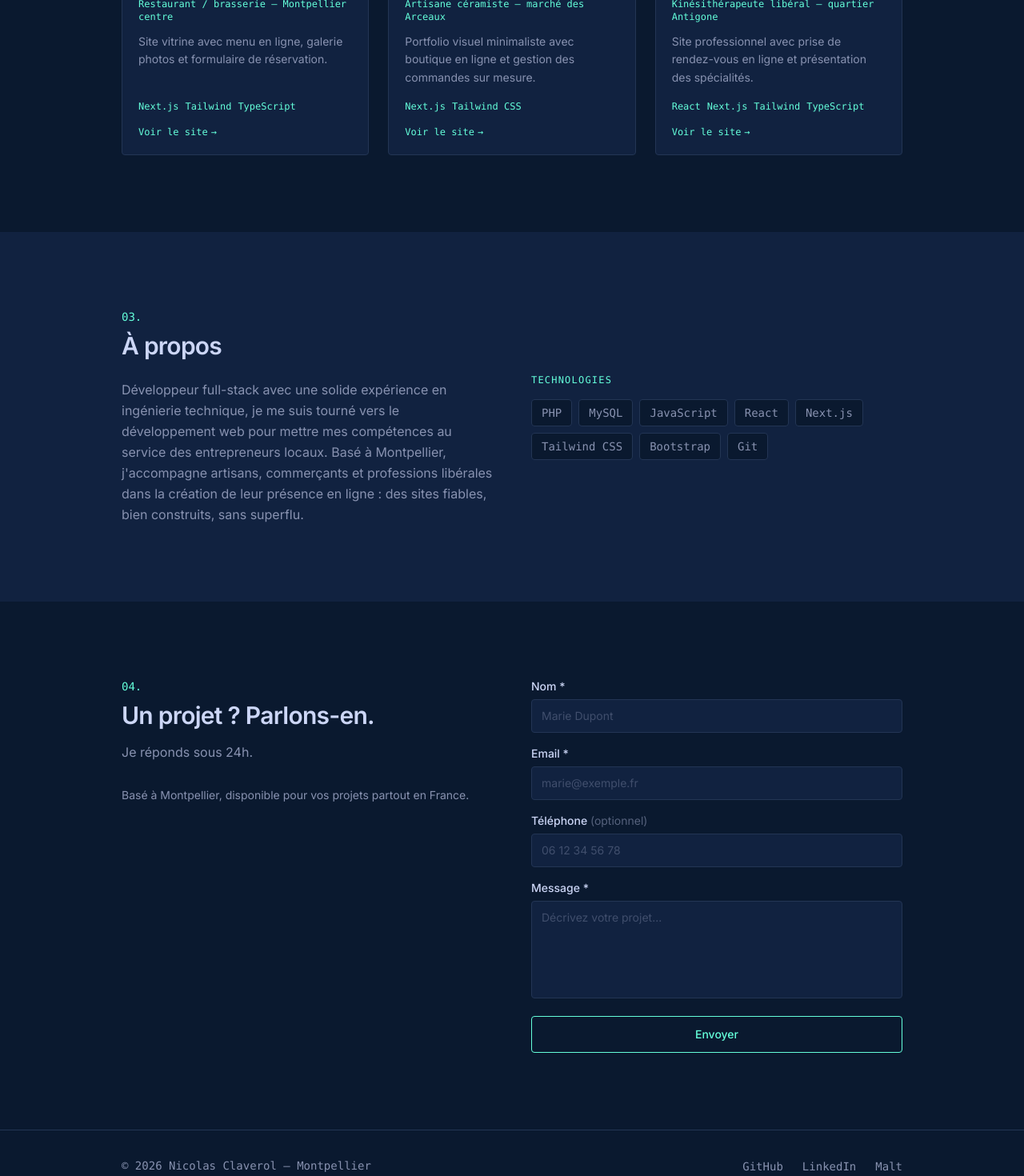
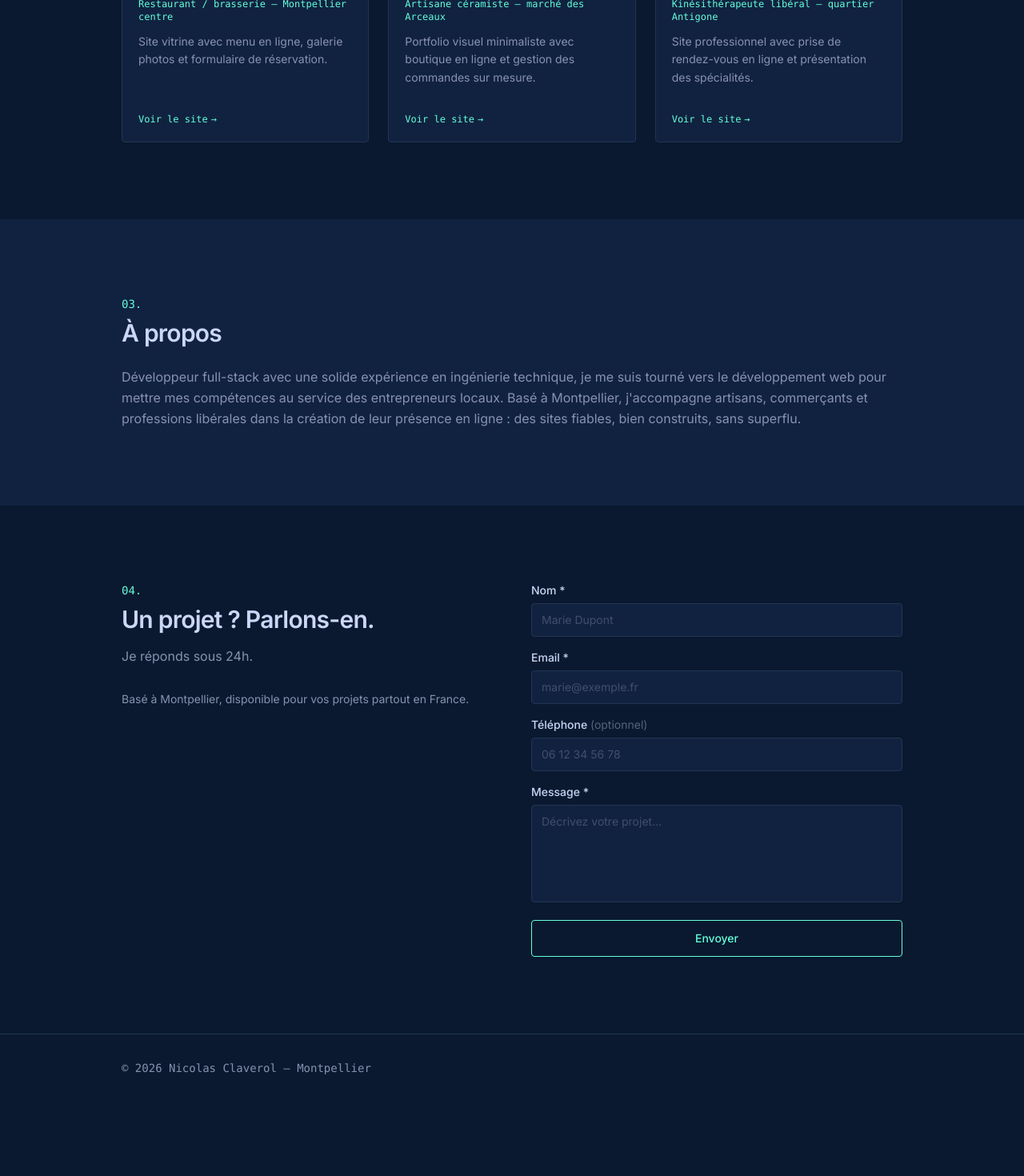
Before and after one commit to NicolasClaverol/portfolio-vitrine, a Next.js app: page / in a window 1280 px wide. Shown: the part 1820-3290 px from the top of the page at 80% size. After the commit the page ends 3197 px from the top, so only its background shows below. Built offline with nearby package versions, Linux system fonts and the light colour scheme.

Commit message:
suppression badges tech portfolio et liens footer

```diff
--- a/src/app/layout.tsx
+++ b/src/app/layout.tsx
@@ -12,10 +12,6 @@ export const metadata: Metadata = {
   title: "Nicolas Claverol — Développeur web freelance Montpellier",
   description:
     "Création de sites web sur mesure à Montpellier pour artisans, commerces et professions libérales.",
-  icons: {
-    icon: "/favicon.svg",
-    shortcut: "/favicon.svg",
-  },
   openGraph: {
     title: "Nicolas Claverol — Développeur web freelance Montpellier",
     description:
--- a/src/components/About.tsx
+++ b/src/components/About.tsx
@@ -1,22 +1,9 @@
 import Reveal from './Reveal'
-
-const techs = [
-  'PHP',
-  'MySQL',
-  'JavaScript',
-  'React',
-  'Next.js',
-  'Tailwind CSS',
-  'Bootstrap',
-  'Git',
-]
 
 export default function About() {
   return (
     <section id="about" className="bg-[#112240] py-24">
       <div className="mx-auto max-w-5xl px-6">
-        <div className="grid gap-12 md:grid-cols-2 md:items-center">
-
         <Reveal>
           <p className="mb-2 font-mono text-sm text-[#64FFDA]">03.</p>
           <h2 className="mb-6 text-3xl font-semibold tracking-tight text-[#CCD6F6]">
@@ -30,24 +17,6 @@ export default function About() {
             fiables, bien construits, sans superflu.
           </p>
         </Reveal>
-
-          <Reveal delay={150}>
-            <p className="mb-4 font-mono text-xs uppercase tracking-widest text-[#64FFDA]">
-              Technologies
-            </p>
-            <div className="flex flex-wrap gap-2">
-              {techs.map((tech) => (
-                <span
-                  key={tech}
-                  className="rounded border border-[#233554] bg-[#0A192F] px-3 py-1.5 font-mono text-sm text-[#8892B0] transition-colors hover:border-[#64FFDA]/40 hover:text-[#64FFDA]"
-                >
-                  {tech}
-                </span>
-              ))}
-            </div>
-          </Reveal>
-
-        </div>
       </div>
     </section>
   )
--- a/src/components/Footer.tsx
+++ b/src/components/Footer.tsx
@@ -1,9 +1,3 @@
-const socials = [
-  { label: 'GitHub', href: '#' },
-  { label: 'LinkedIn', href: '#' },
-  { label: 'Malt', href: '#' },
-]
-
 export default function Footer() {
   return (
     <footer className="border-t border-[#233554] bg-[#0A192F] py-8">
@@ -11,19 +5,6 @@ export default function Footer() {
         <p className="font-mono text-sm text-[#8892B0]">
           © {new Date().getFullYear()} Nicolas Claverol — Montpellier
         </p>
-
-        <ul className="flex items-center gap-6">
-          {socials.map((s) => (
-            <li key={s.label}>
-              <a
-                href={s.href}
-                className="font-mono text-sm text-[#8892B0] transition-colors duration-150 hover:text-[#64FFDA]"
-              >
-                {s.label}
-              </a>
-            </li>
-          ))}
-        </ul>
       </div>
     </footer>
   )
--- a/src/components/Portfolio.tsx
+++ b/src/components/Portfolio.tsx
@@ -4,7 +4,6 @@ import Reveal from './Reveal'
 type Project = {
   name: string
   type: string
-  stack: string[]
   description: string
   url?: string
 }
@@ -13,7 +12,6 @@ const projects: Project[] = [
   {
     name: "L'Échoppe du Peyrou",
     type: 'Restaurant / brasserie — Montpellier centre',
-    stack: ['Next.js', 'Tailwind', 'TypeScript'],
     description:
       'Site vitrine avec menu en ligne, galerie photos et formulaire de réservation.',
     url: 'https://echoppe-du-peyrou.vercel.app',
@@ -21,7 +19,6 @@ const projects: Project[] = [
   {
     name: 'Céramiques Madoré',
     type: 'Artisane céramiste — marché des Arceaux',
-    stack: ['Next.js', 'Tailwind CSS'],
     description:
       'Portfolio visuel minimaliste avec boutique en ligne et gestion des commandes sur mesure.',
     url: 'https://ceramiques-madore.vercel.app',
@@ -29,7 +26,6 @@ const projects: Project[] = [
   {
     name: 'Cabinet Kiné Antigone',
     type: 'Kinésithérapeute libéral — quartier Antigone',
-    stack: ['React', 'Next.js', 'Tailwind', 'TypeScript'],
     description:
       'Site professionnel avec prise de rendez-vous en ligne et présentation des spécialités.',
     url: 'https://cabinet-kine-antigone.vercel.app',
@@ -80,13 +76,6 @@ export default function Portfolio() {
                   <p className="mb-4 flex-1 text-sm leading-relaxed text-[#8892B0]">
                     {p.description}
                   </p>
-                  <div className="flex flex-wrap gap-2">
-                    {p.stack.map((tech) => (
-                      <span key={tech} className="font-mono text-xs text-[#64FFDA]">
-                        {tech}
-                      </span>
-                    ))}
-                  </div>
                   {p.url && (
                     <a
                       href={p.url}
```
Also changed, not shown: public/favicon.svg (deleted). Lines whose indentation alone changed are shown as unchanged.
